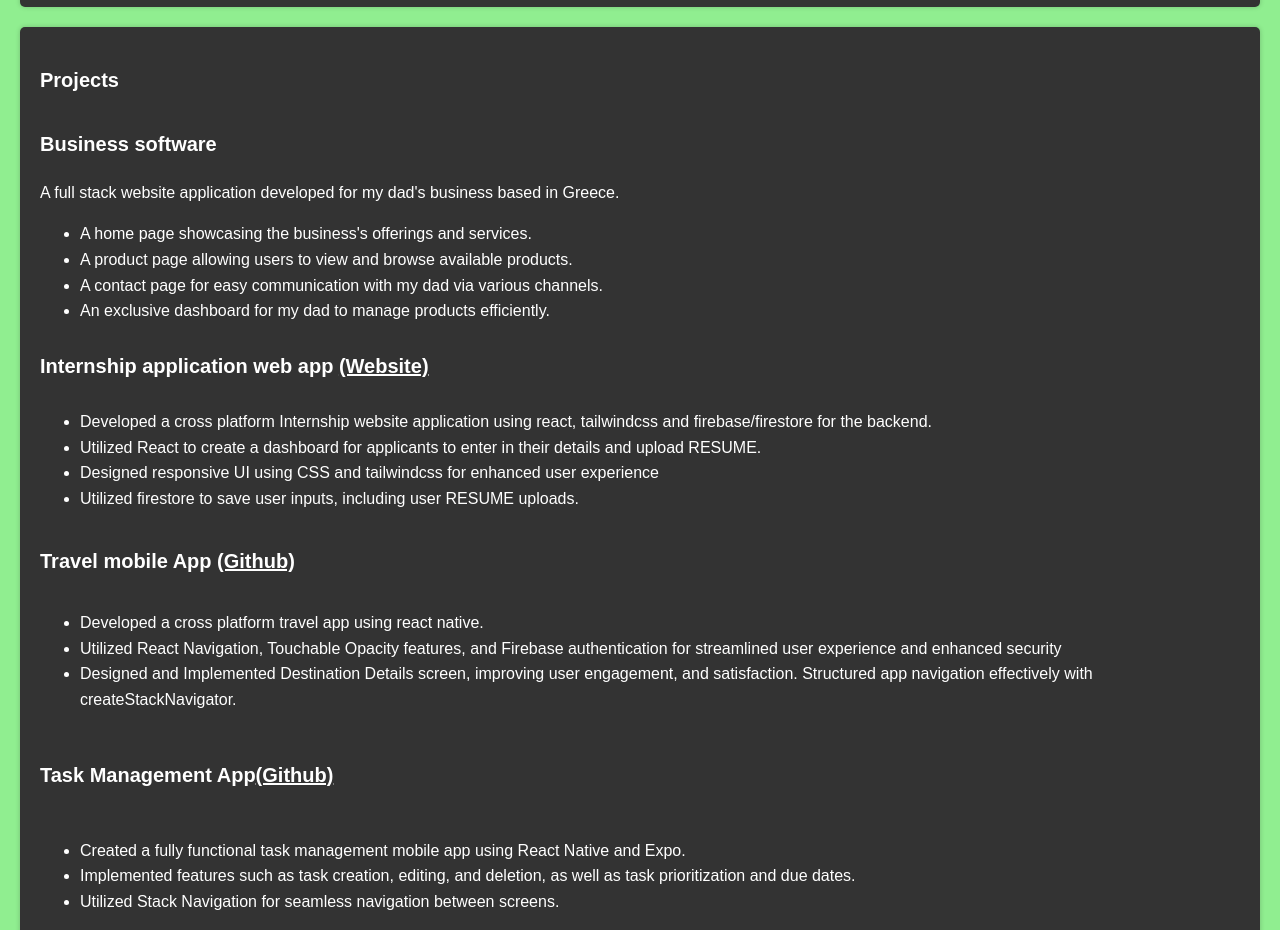
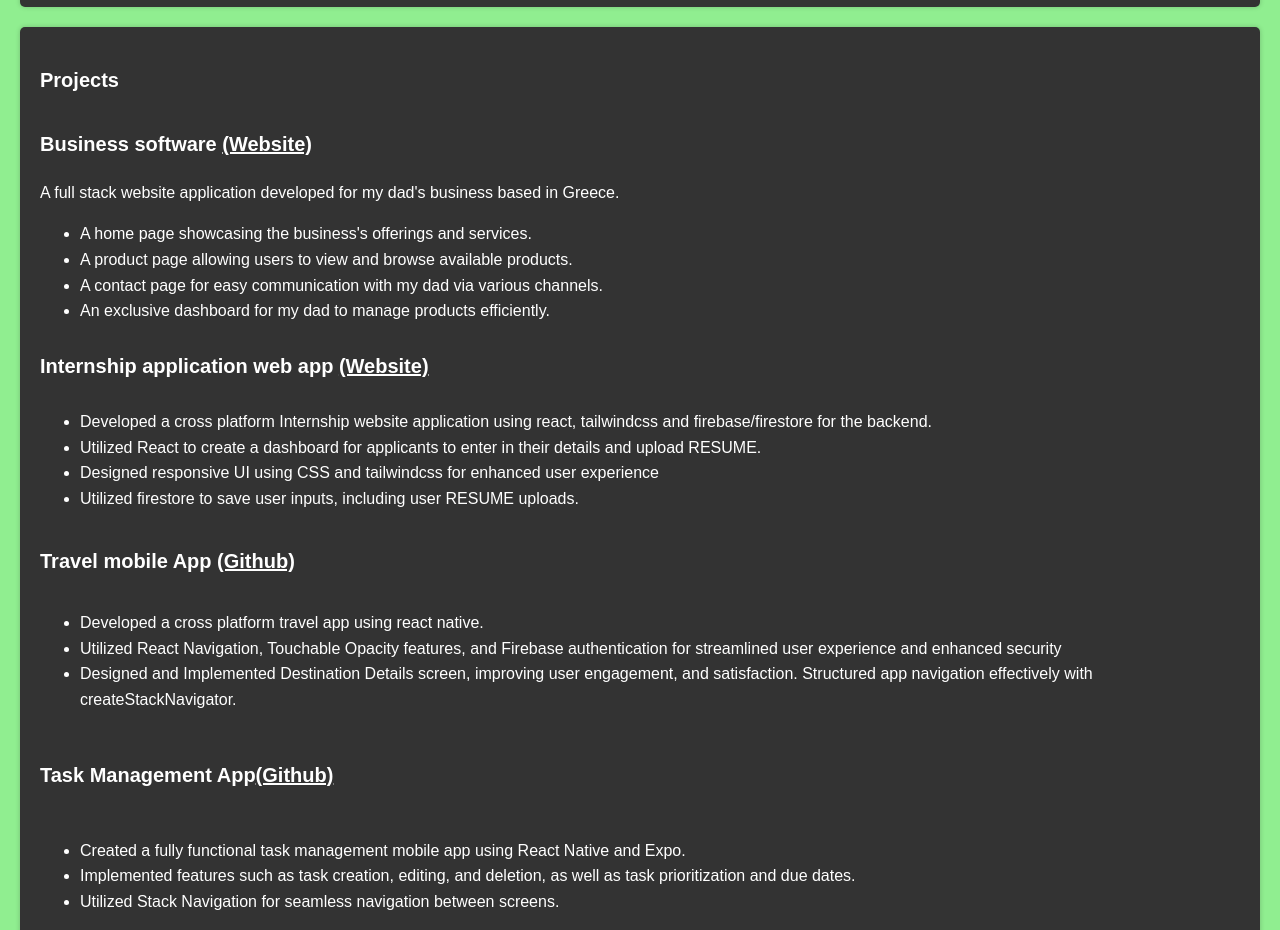
Before and after one commit to Richard-codon/portfolioweb, a website: page index.html in a window 1280 px wide. Shown: the part 1040-1970 px from the top of the page. Drawn offline with Linux system fonts and the light colour scheme.

Commit message:
Addition of URL for business website

```diff
--- a/index.html
+++ b/index.html
@@ -46,7 +46,7 @@
 
     <section id="projects">
       <h2>Projects</h2>
-      <h3>Business software</h3>
+      <h3>Business software <a href="https://kakalika.com/" style="color:white;">(Website)</a></h3>
       <p>A full stack website application developed for my dad's business based in Greece.</p>
       <ul>
         <li>A home page showcasing the business's offerings and services.</li>
```
